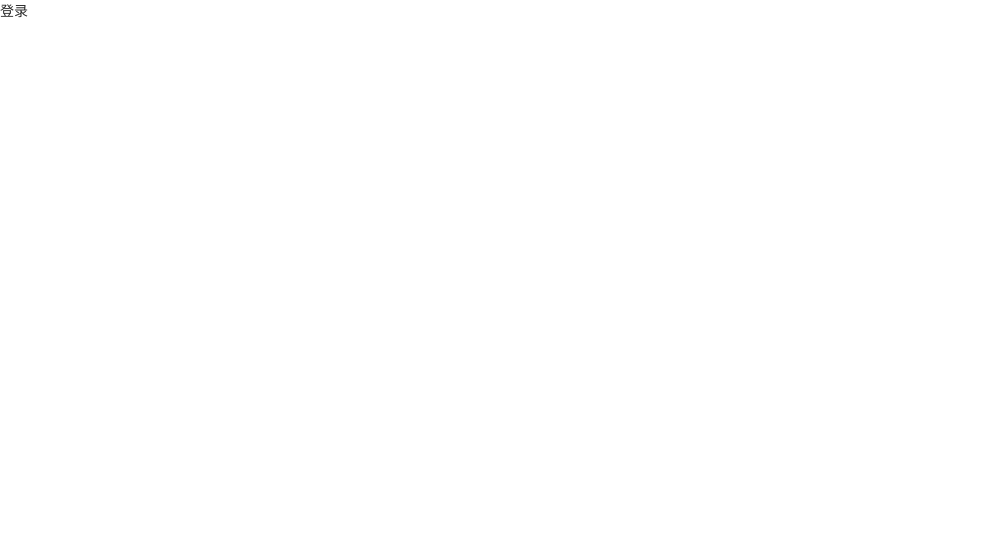
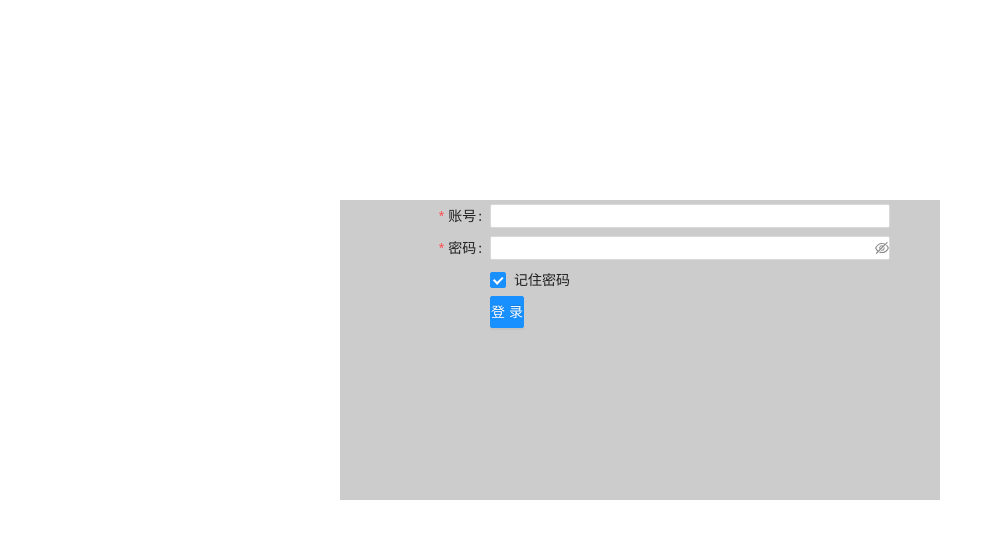
Before and after one commit to nindle/vue3-ts-vite-admin-io, a Vue app: page /#/login in a window 1280 px wide. Shown: the top 538 px of the page, without its empty margins (0-1003 px from the left). Built offline with nearby package versions, Linux system fonts and the light colour scheme.

Commit message:
登录页面

```diff
--- a/components.d.ts
+++ b/components.d.ts
@@ -4,6 +4,12 @@
 
 declare module '@vue/runtime-core' {
   export interface GlobalComponents {
+    AButton: typeof import('ant-design-vue/es')['Button']
+    ACheckbox: typeof import('ant-design-vue/es')['Checkbox']
+    AForm: typeof import('ant-design-vue/es')['Form']
+    AFormItem: typeof import('ant-design-vue/es')['FormItem']
+    AInput: typeof import('ant-design-vue/es')['Input']
+    AInputPassword: typeof import('ant-design-vue/es')['InputPassword']
     ALayout: typeof import('ant-design-vue/es')['Layout']
     ALayoutContent: typeof import('ant-design-vue/es')['LayoutContent']
     ALayoutHeader: typeof import('ant-design-vue/es')['LayoutHeader']
--- a/src/views/login/index.vue
+++ b/src/views/login/index.vue
@@ -1,16 +1,85 @@
 <template>
-  <div class="css" @click="goAbout">登录</div>
+  <div class="login">
+    <a-form
+      :model="formState"
+      name="basic"
+      :label-col="{ span: 6 }"
+      :wrapper-col="{ span: 16 }"
+      autocomplete="off"
+      @finish="onFinish"
+      @finishFailed="onFinishFailed"
+    >
+      <a-form-item
+        label="账号"
+        name="username"
+        :rules="[{ required: true, message: 'Please input your username!' }]"
+      >
+        <a-input v-model:value="formState.username" />
+      </a-form-item>
+
+      <a-form-item
+        label="密码"
+        name="password"
+        :rules="[{ required: true, message: 'Please input your password!' }]"
+      >
+        <a-input-password v-model:value="formState.password" />
+      </a-form-item>
+
+      <a-form-item name="remember" :wrapper-col="{ offset: 6, span: 16 }">
+        <a-checkbox v-model:checked="formState.remember">记住密码</a-checkbox>
+      </a-form-item>
+
+      <a-form-item :wrapper-col="{ offset: 6, span: 16 }">
+        <a-button type="primary" html-type="submit">登录</a-button>
+      </a-form-item>
+    </a-form>
+  </div>
 </template>
 
 <script setup lang="ts">
-import { ref } from 'vue';
-import { useRouter } from 'vue-router';
-import store from '../../store/index';
+import { ref } from "vue";
+import { defineComponent, reactive } from "vue";
+import { useRouter } from "vue-router";
+import store from "../../store/index";
+
 const router = useRouter();
+
 const goAbout = () => {
-  store.commit('setToken');
-  router.push({ path: '/' });
+  store.commit("setToken");
+  router.push({ path: "/" });
+};
+
+interface FormState {
+  username: string;
+  password: string;
+  remember: boolean;
+}
+
+const formState = reactive<FormState>({
+  username: "",
+  password: "",
+  remember: true,
+});
+
+const onFinish = (values: any) => {
+  console.log("Success:", values);
+};
+
+const onFinishFailed = (errorInfo: any) => {
+  console.log("Failed:", errorInfo);
 };
 </script>
 
-<style scoped lang="scss"></style>
+<style scoped lang="scss">
+.login {
+  width: 100%;
+  height: 100vh;
+  overflow: hidden;
+  .ant-form {
+    width: 600px;
+    height: 300px;
+    background-color: #ccc;
+    margin: 200px auto;
+  }
+}
+</style>
```
